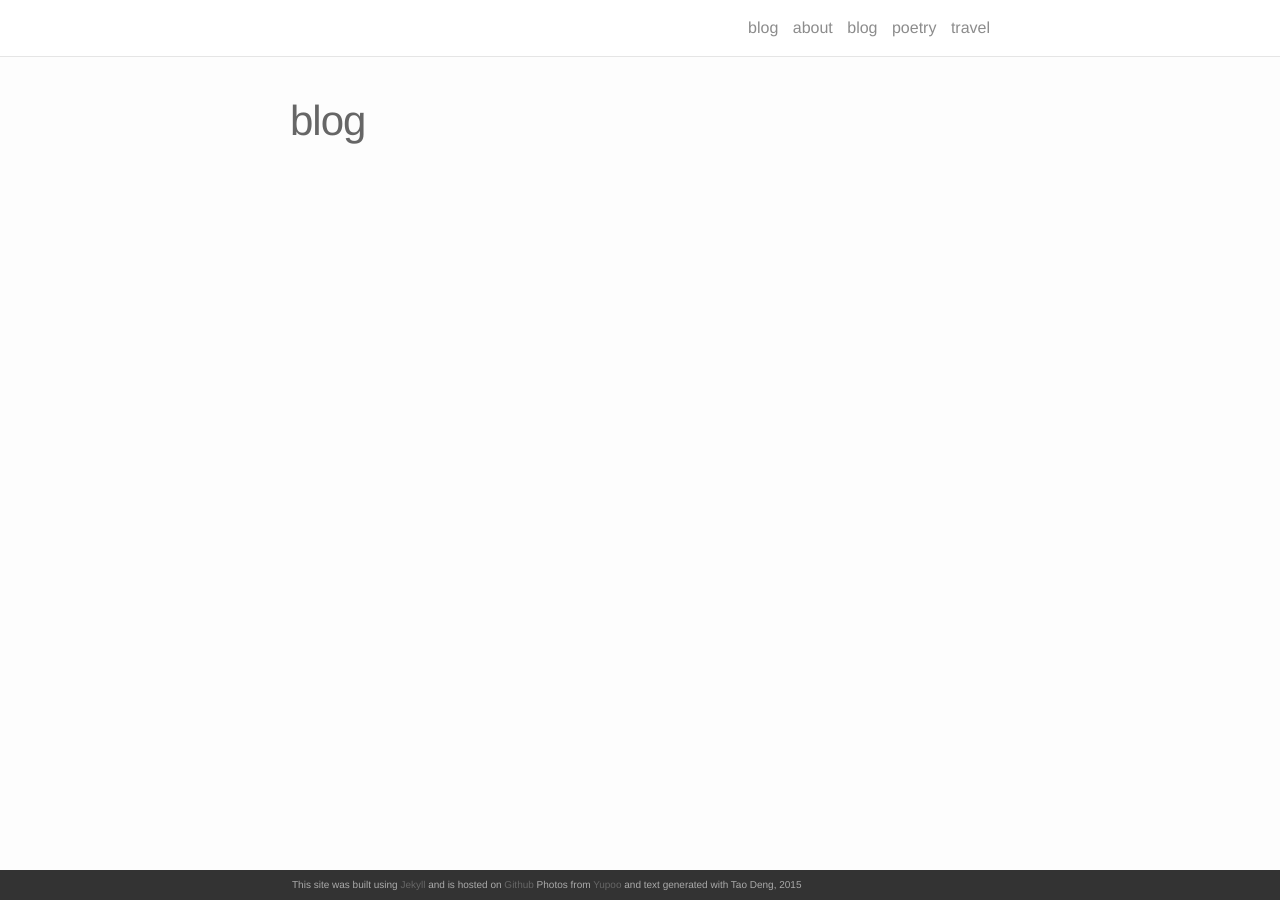
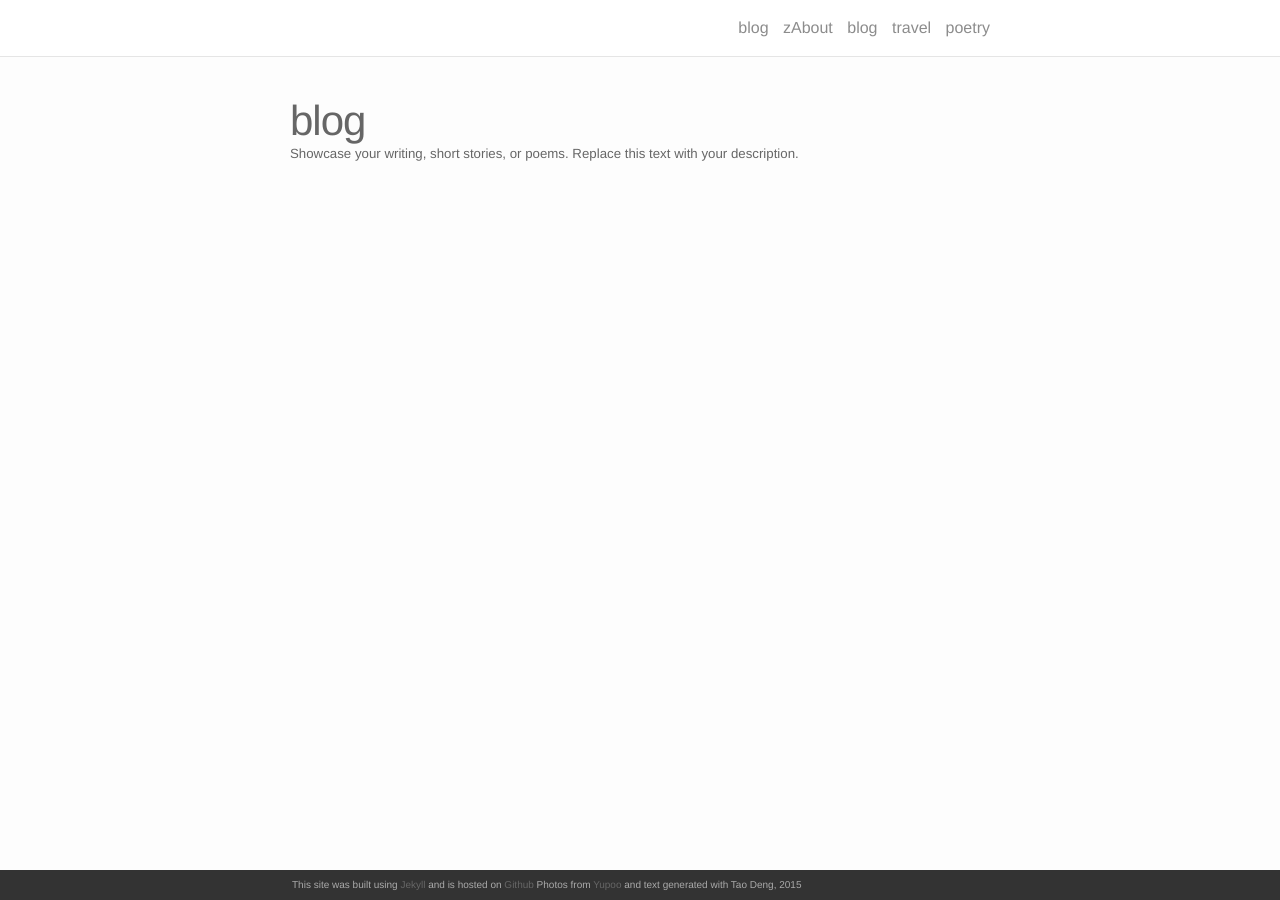
Before and after one commit to donkey13/walksay.github.io, a Jekyll site: the page built from blog.md, in a window 1280 px wide. Built offline with Jekyll 4.4.1, drawn with Linux system fonts in a browser that asks for light colours; nearby versions of some CDN libraries.

Commit message:
Tao: updates

```diff
--- a/about.md
+++ b/about.md
@@ -1,6 +1,6 @@
 ---
 layout: page
-title: about
+title: zAbout
 permalink: /about/
 ---
 
--- a/blog.md
+++ b/blog.md
@@ -1,7 +1,8 @@
 ---
 layout: page
+permalink: /posts/
 title: blog
-permalink: /blog/
+description: Showcase your writing, short stories, or poems. Replace this text with your description.
 ---
 
 <ul class="post-list">
--- a/index.html
+++ b/index.html
@@ -1,5 +1,7 @@
 ---
-layout: default
+layout: page
+title: travel
+permalink: /travel/
 ---
 
 {% for project in site.travel %}
```
Also changed, not shown: travel.md (deleted, +0 -47 lines).
